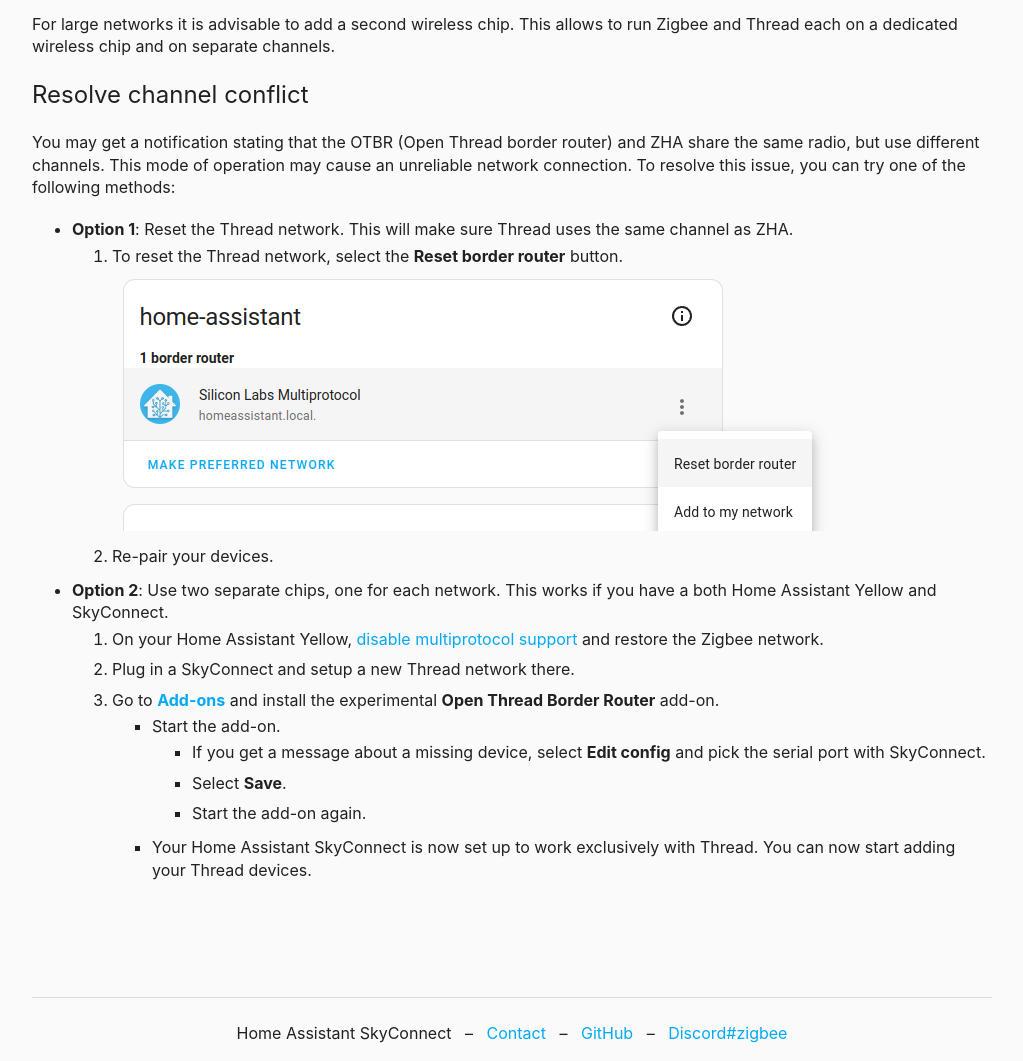
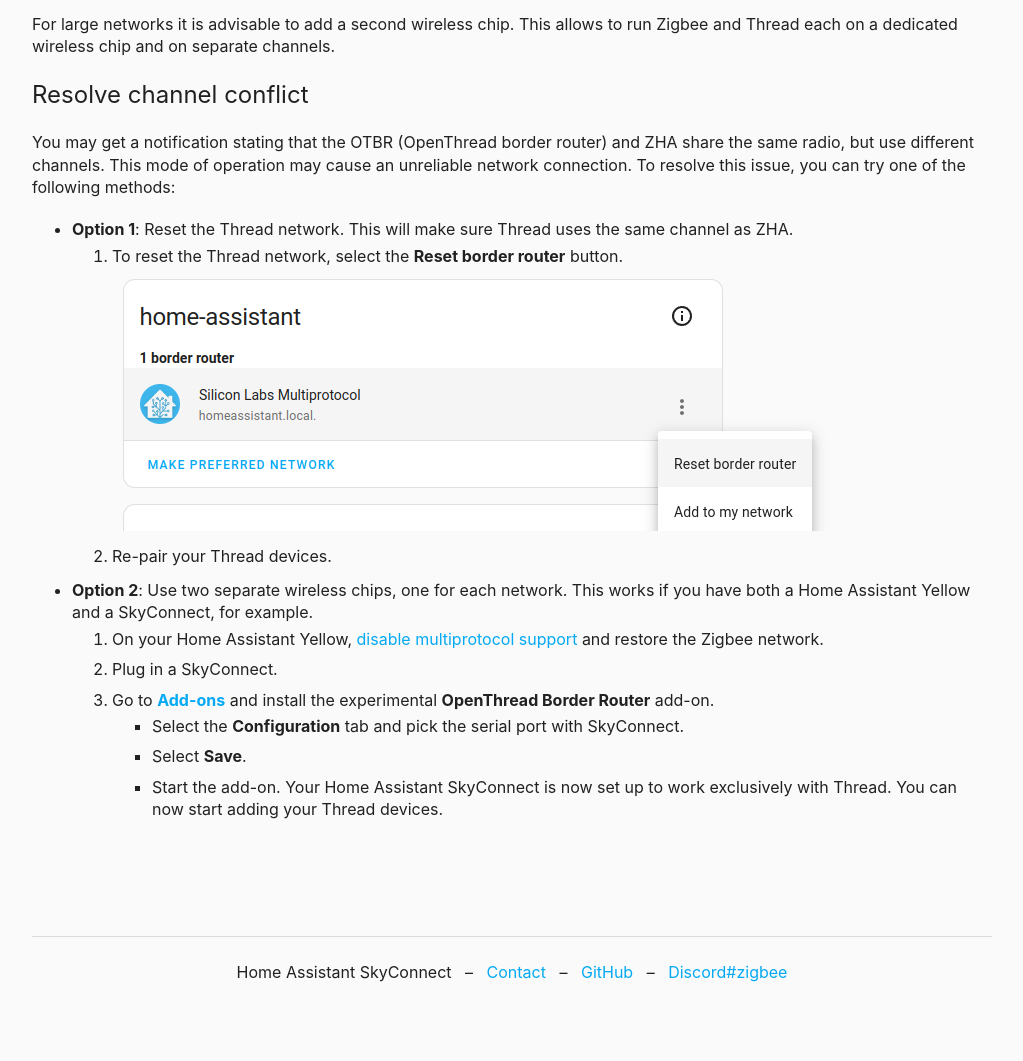
Before and after one commit to home-assistant/connectzbt1.home-assistant.io, an Eleventy site: page src/about-multiprotocol.html in a window 1280 px wide. Shown: the part 925-1986 px from the top of the page, without its empty margins (128-1151 px from the left). After the commit the page ends 1925 px from the top, so only its background shows below. Built offline with nearby package versions, Linux system fonts and the light colour scheme; Eleventy itself is replaced by a stand-in of ours; files that its build step writes are made by us from their sources.

Commit message:
Align procedure 'Resolve channel conflicts' with Home Assistant Yellow documentation (#49)

```diff
--- a/src/about-multiprotocol.html
+++ b/src/about-multiprotocol.html
@@ -46,37 +46,30 @@ guideName: About multiprotocol issues
             channels.
         </span></p>
     <h2 id="resolve-channel-conflict">Resolve channel conflict</h2>
-    <p>You may get a notification stating that the OTBR (Open Thread border router) and ZHA share the same radio, but
-        use different channels. This mode of operation may cause an unreliable network connection. To resolve this
-        issue, you can try one of the following methods:
+    <p>You may get a notification stating that the OTBR (OpenThread border router) and ZHA share the same radio, but
+        use different channels. This mode of operation may cause an unreliable network connection. To resolve this issue, you can try one of the following methods:
     <ul>
         <li><b>Option 1</b>: Reset the Thread network. This will make sure Thread uses the same channel as ZHA.
             <ol>
                 <li>To reset the Thread network, select the <b>Reset border router</b> button. <img
                         src="/images/multiprotocol-reset-thread-network.png" /></li>
-                <li>Re-pair your devices.</li>
+                <li>Re-pair your Thread devices.</li>
             </ol>
         </li>
-        <li><b>Option 2</b>: Use two separate chips, one for each network. This works if you have a both Home Assistant
-            Yellow and SkyConnect.
+        <li><b>Option 2</b>: Use two separate wireless chips, one for each network. This works if you have both a Home Assistant
+            Yellow and a SkyConnect, for example.
             <ol>
                 <li>On your Home Assistant Yellow, <a href="/procedures/disable-multiprotocol/" target="_blank">disable
                         multiprotocol support</a> and restore the Zigbee network.</li>
-                <li>Plug in a SkyConnect and setup a new Thread network there.</li>
+                <li>Plug in a SkyConnect.</li>
                 <li>Go to <a class="my"
                         href="https://my.home-assistant.io/redirect/supervisor_addon/?addon=core_openthread_border_router"
-                        target="_blank"><b>Add-ons</b></a> and install the experimental <b>Open Thread Border Router</b>
+                        target="_blank"><b>Add-ons</b></a> and install the experimental <b>OpenThread Border Router</b>
                     add-on.
                     <ul>
-                        <li>Start the add-on.
-                            <ul>
-                                <li>If you get a message about a missing device, select <b>Edit config</b> and pick the
-                                    serial port with SkyConnect.</li>
-                                <li>Select <b>Save</b>.</li>
-                                <li>Start the add-on again.</li>
-                            </ul>
-                        </li>
-                        <li>Your Home Assistant SkyConnect is now set up to work exclusively with Thread. You can now
+                        <li>Select the <b>Configuration</b> tab and pick the serial port with SkyConnect.</li>
+                <li>Select <b>Save</b>.</li>
+                        <li>Start the add-on. Your Home Assistant SkyConnect is now set up to work exclusively with Thread. You can now
                             start adding your Thread devices.</li>
                     </ul>
             </ol>
```
